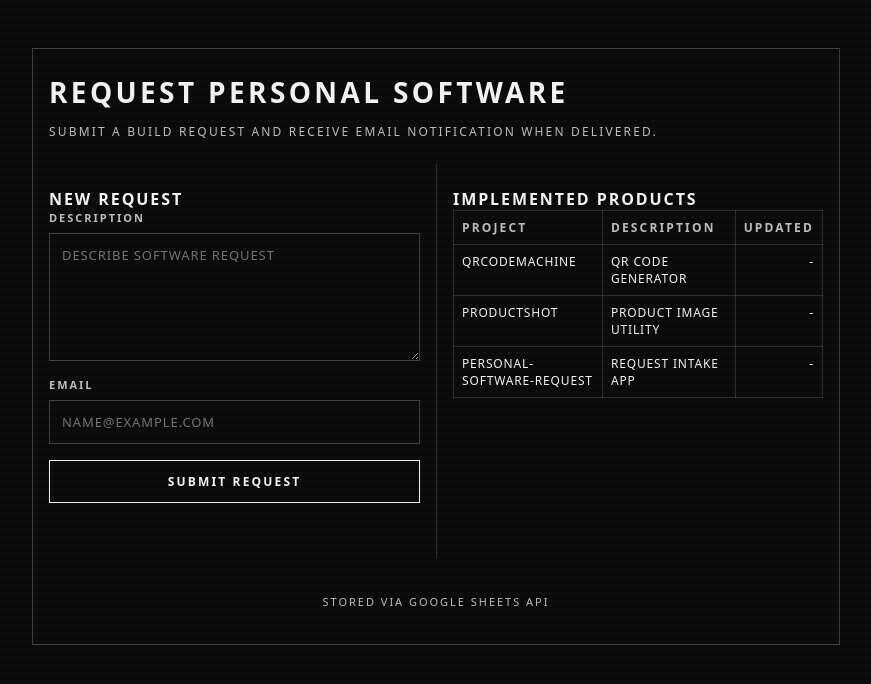
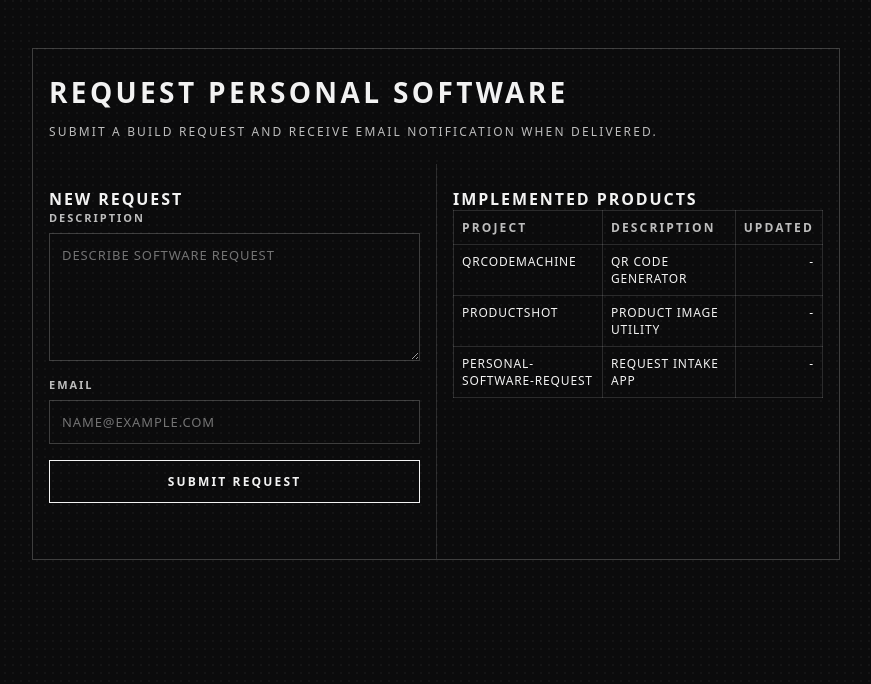
Before and after one commit to yaosamo/personal-software-request, a website: page index.html in a window 1280 px wide. Shown: the whole page, without its empty margins (204-1075 px from the left). Drawn offline with Linux system fonts and the light colour scheme; no server answers.

Commit message:
chore: remove storage footer text

```diff
--- a/index.html
+++ b/index.html
@@ -293,9 +293,6 @@
           </aside>
         </section>
 
-        <section class="section">
-          <p class="meta">Stored via Google Sheets API</p>
-        </section>
       </section>
     </main>
 
```
